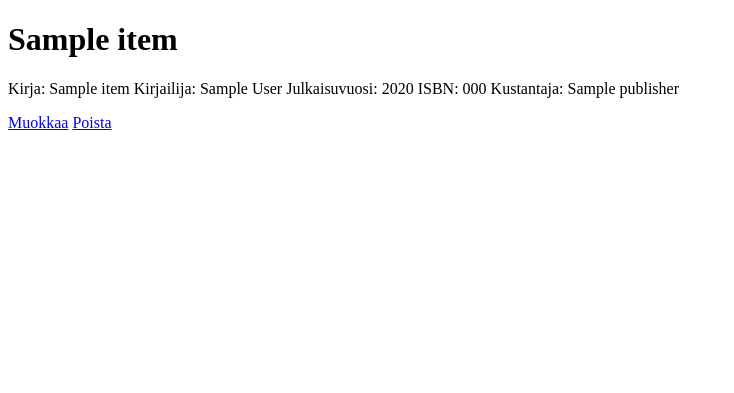
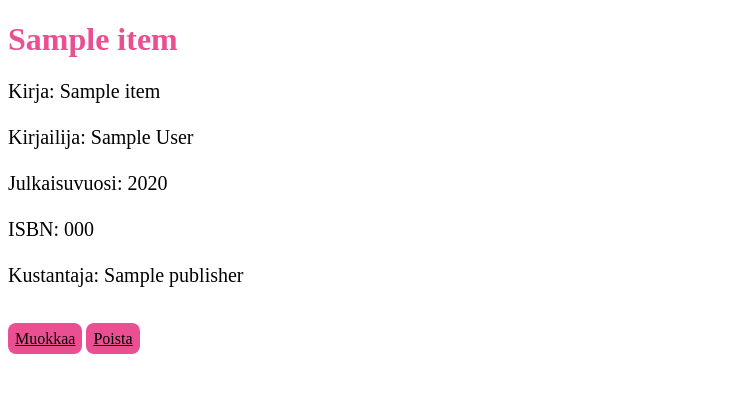
Before and after one commit to kuhalainen/PMVALO-Miniprojekti, a Flask app: template src/templates/book.html in a window 1280 px wide. Shown: the top 393 px of the page, without its empty margins (0-734 px from the left). Run offline with Flask 3, Linux system fonts and the light colour scheme; the template is opened without the code that fills it: most values are stand-ins (such as "Sample title", 1, 10 or a date in 2020).

Commit message:
button added

```diff
--- /dev/null
+++ b/src/static/main.css
@@ -0,0 +1,18 @@
+.content {
+  font-size: 20px
+}
+
+.pink-title{
+  color: rgb(234, 79, 146)
+}
+
+.button {
+  background-color: rgb(234, 79, 146);
+  color: rgb(0, 0, 0);
+  border: none;
+  padding: 7px 7px;
+  border-radius: 8px;
+  font-size: 16px;
+  cursor: pointer;
+  transition: background-color 0.3s;
+}
--- a/src/templates/book.html
+++ b/src/templates/book.html
@@ -3,23 +3,24 @@
 
 <head>
   <title>Book</title>
+  <link rel="stylesheet" href="/static/main.css">
 </head>
 
 <body>
   <p>
-   <h1> {{item.title}}</h1>
+   <h1 class="pink-title"> {{item.title}}</h1>
   </p>
 
-  <p>
-    Kirja: {{item.title}}
-    Kirjailija: {{item.author}}
-    Julkaisuvuosi: {{item.year}}
-    ISBN: {{item.isbn}}
-    Kustantaja: {{item.publisher}}
+  <p class="content">
+    Kirja: {{item.title}} <br/><br/>
+    Kirjailija: {{item.author}} <br/><br/>
+    Julkaisuvuosi: {{item.year}} <br/><br/>
+    ISBN: {{item.isbn}} <br/><br/>
+    Kustantaja: {{item.publisher}} <br/><br/>
   </p>
   <p>
-    <a href="/edit_item/{{item.id}}">Muokkaa</a>
-    <a href="/remove_item/{{item.id}}">Poista</a>
+    <a href="/edit_item/{{item.id}}" class="button">Muokkaa</a>
+    <a href="/remove_item/{{item.id}}" class="button">Poista</a>
   </p>
 </body>
 
```
